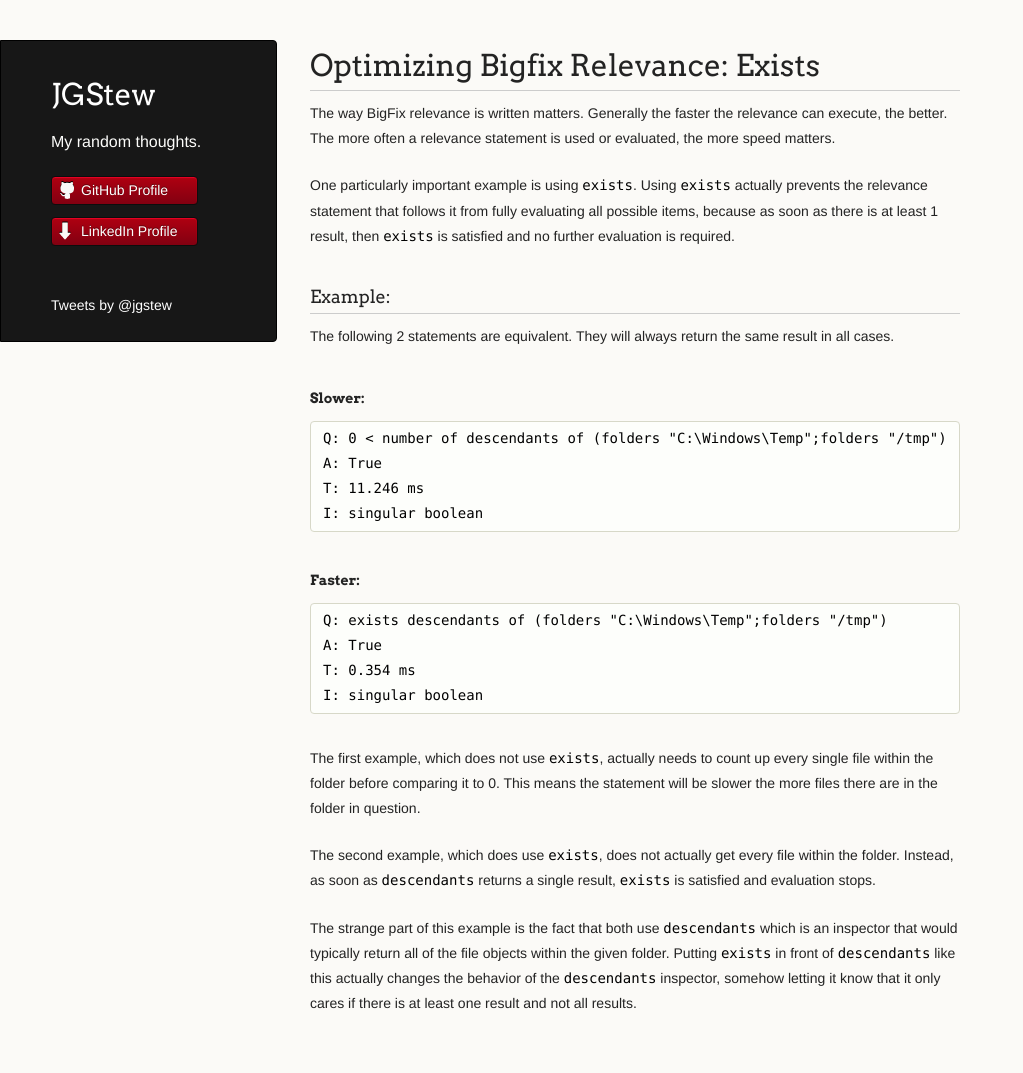
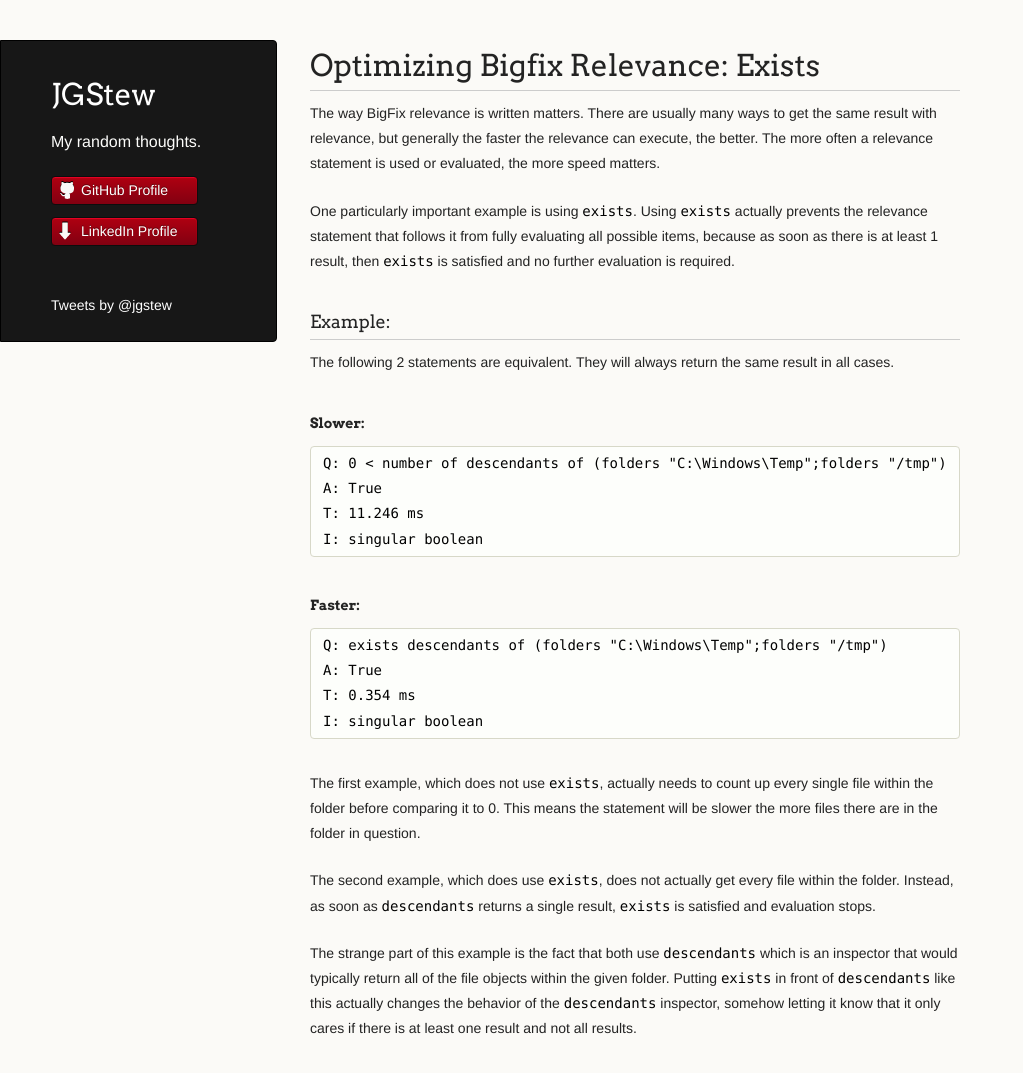
Before and after one commit to jgstew/jgstew.github.io, a Jekyll site: the page built from _posts/2016-12-01-Optimizing-BigFix-Relevance:-exists.md, in a window 1280 px wide and 1114 px high. Shown: the top 1073 px of the window, without its empty margins (0-1023 px from the left). Built offline with Jekyll 4.4.1, drawn with Linux system fonts in a browser that asks for light colours; comment, search, counter and statistics services are not loaded.

Commit message:
Update 2016-12-01-Optimizing-BigFix-Relevance:-exists.md

```diff
--- a/_posts/2016-12-01-Optimizing-BigFix-Relevance:-exists.md
+++ b/_posts/2016-12-01-Optimizing-BigFix-Relevance:-exists.md
@@ -1,4 +1,4 @@
-The way BigFix relevance is written matters. Generally the faster the relevance can execute, the better. The more often a relevance statement is used or evaluated, the more speed matters.
+The way BigFix relevance is written matters. There are usually many ways to get the same result with relevance, but generally the faster the relevance can execute, the better. The more often a relevance statement is used or evaluated, the more speed matters.
 
 One particularly important example is using `exists`. Using `exists` actually prevents the relevance statement that follows it from fully evaluating all possible items, because as soon as there is at least 1 result, then `exists` is satisfied and no further evaluation is required.
 
```
